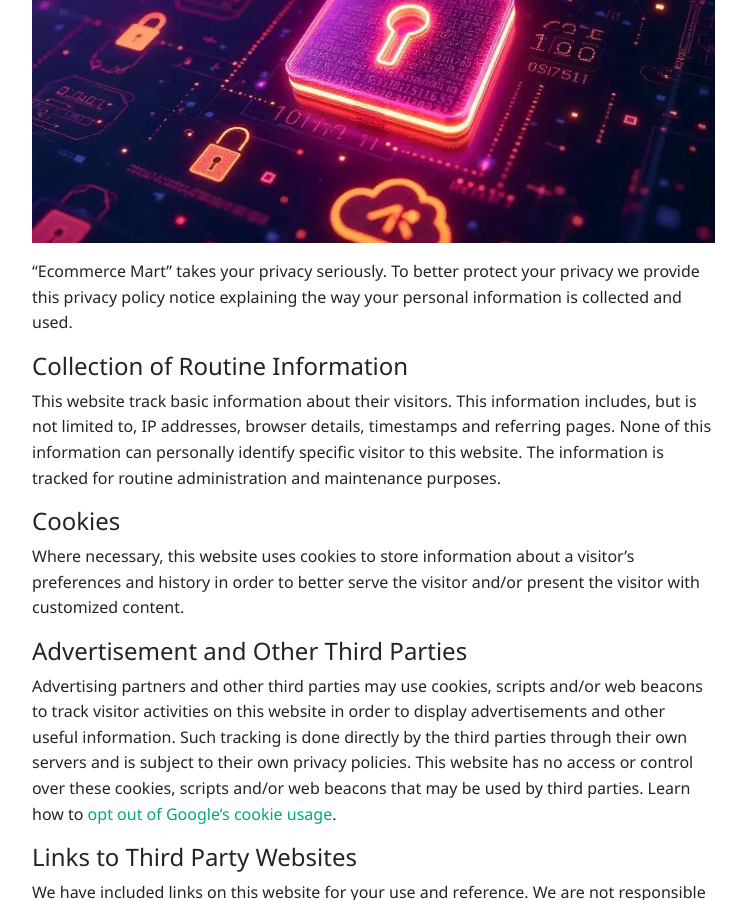
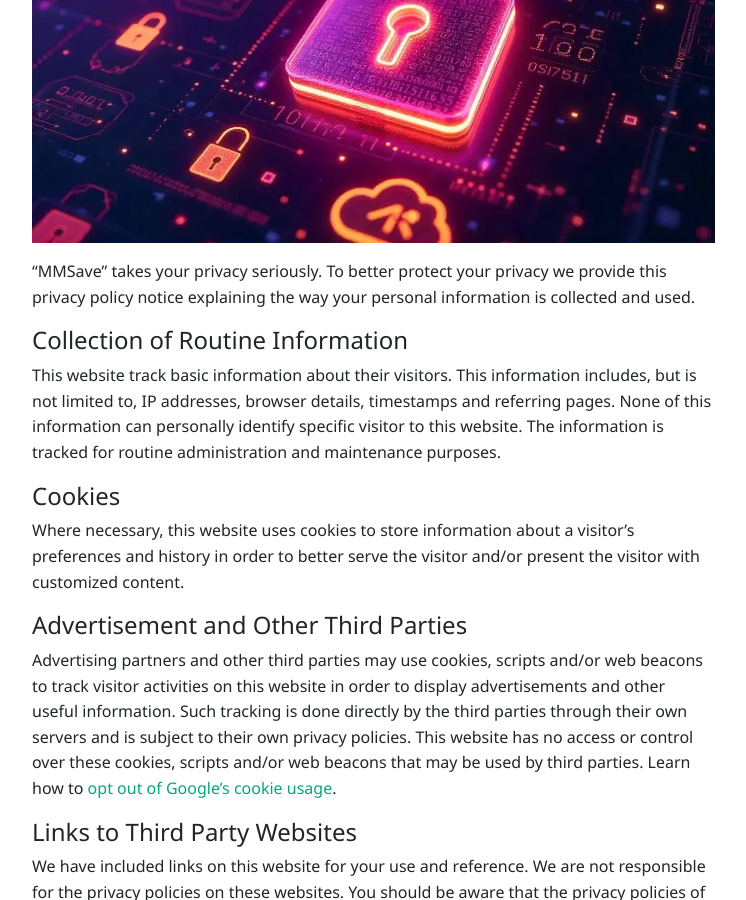
Before and after one commit to mmsave/mmsave.github.io, a Jekyll site: the page built from _pages/privacy-policy.md, in a window 1280 px wide and 900 px high, scrolled down 348 px. Shown: the whole window, without its empty margins (88-834 px from the left). Built offline with Jekyll 4.4.1, drawn with Linux system fonts in a browser that asks for light colours; nearby versions of some CDN libraries; a script that is not in the unit is left out.

Commit message:
Update _config.yml

```diff
--- a/_config.yml
+++ b/_config.yml
@@ -1,5 +1,5 @@
 # Site
-name: 'Ecommerce Mart'
+name: 'MMSave'
 description: 'Find blogs of Ecommerce development with GitHub.'
 logo: 'assets/images/logo.png'
 favicon: 'assets/images/favicon.ico'
```
